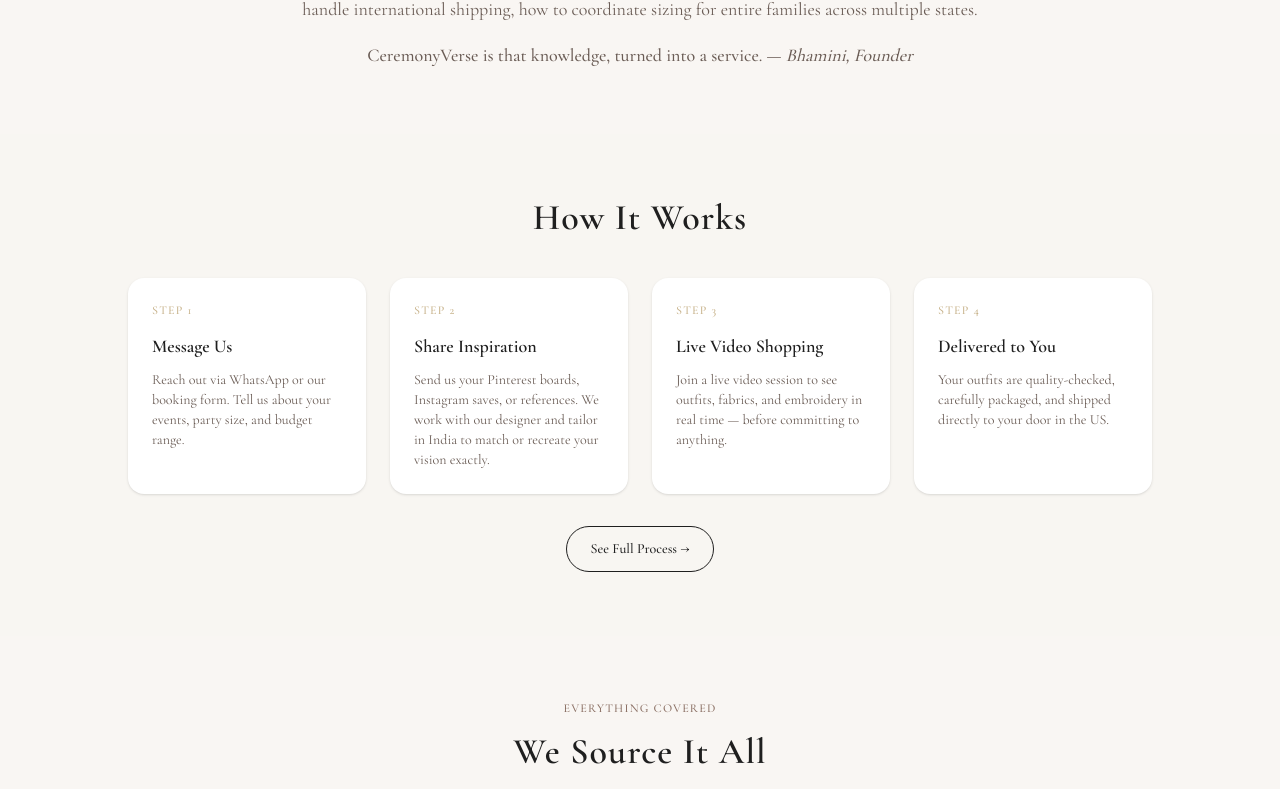
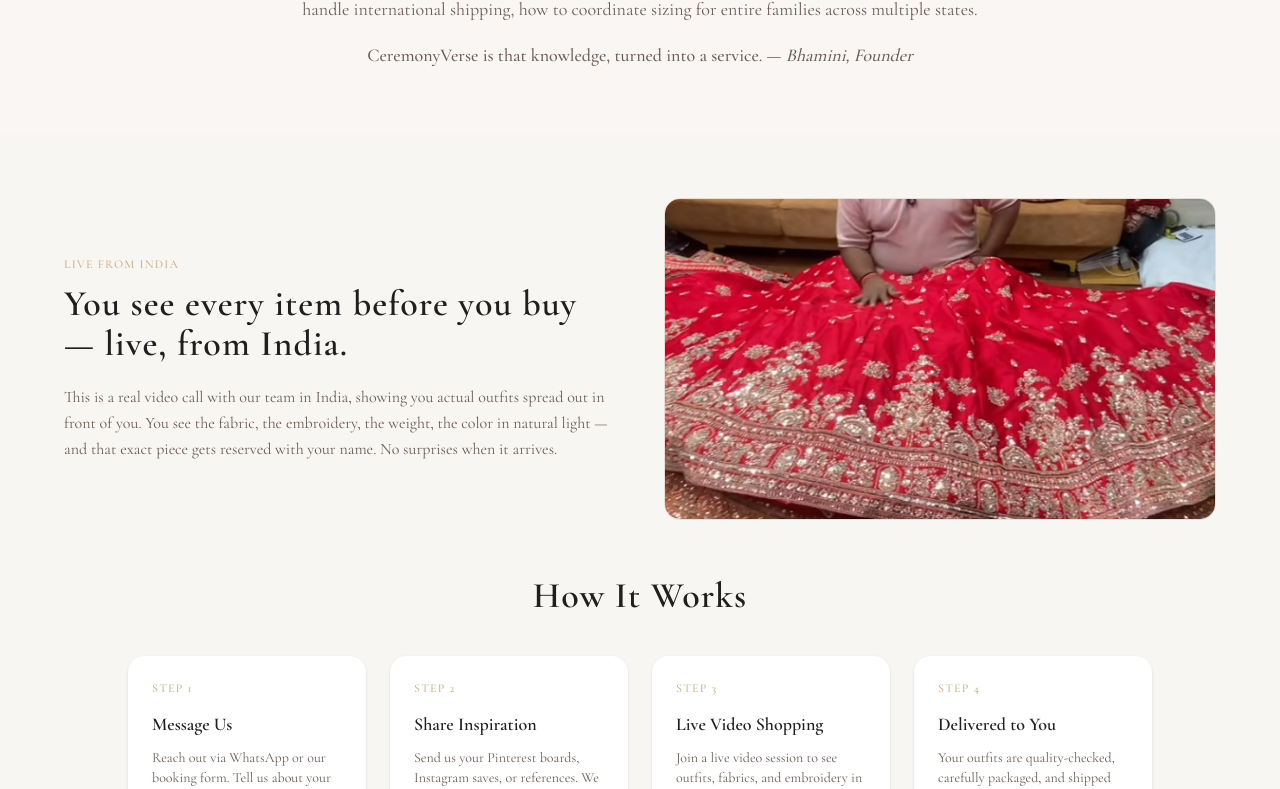
Before and after one commit to leylabernie/v0-ceremony-verse-wedding-concierge, a Next.js app: page / in a window 1280 px wide. Shown: the part 1815-2604 px from the top of the page. Built offline with nearby package versions, Linux system fonts and the light colour scheme.

Commit message:
Add real lehenga workshop photo to How It Works section — shows live video shopping experience

```diff
--- a/components/pages/home-page.tsx
+++ b/components/pages/home-page.tsx
@@ -325,8 +325,28 @@ export function HomePage({ onNavigate }: HomePageProps) {
       </section>
 
       {/* HOW IT WORKS */}
-      <section className="py-16 px-6 text-center">
-        <h2 className="text-3xl md:text-4xl font-semibold text-[#1f1f1f] mb-10">
+      <section className="py-16 px-6">
+        <div className="max-w-6xl mx-auto grid md:grid-cols-2 gap-12 items-center mb-14">
+          <div>
+            <p className="text-xs tracking-widest uppercase font-medium mb-3" style={{ color: "var(--cv-accent)" }}>Live From India</p>
+            <h2 className="font-['Cormorant_Garamond'] text-4xl font-semibold text-[#1f1f1f] mb-5">
+              You see every item before you buy — live, from India.
+            </h2>
+            <p className="text-base leading-relaxed" style={{ color: "#6a5c55" }}>
+              This is a real video call with our team in India, showing you actual outfits spread out in front of you. You see the fabric, the embroidery, the weight, the color in natural light — and that exact piece gets reserved with your name. No surprises when it arrives.
+            </p>
+          </div>
+          <div className="rounded-2xl overflow-hidden" style={{ border: "1px solid #e6dfd5" }}>
+            {/* eslint-disable-next-line @next/next/no-img-element */}
+            <img
+              src="/images/live-video-shopping-india.jpg"
+              alt="Real bridal lehenga workshop in India — CeremonyVerse live video shopping experience for NRI brides in USA"
+              style={{ width: "100%", height: "320px", objectFit: "cover", display: "block" }}
+            />
+          </div>
+        </div>
+
+        <h2 className="text-3xl md:text-4xl font-semibold text-[#1f1f1f] mb-10 text-center">
           How It Works
         </h2>
 
```
Also changed, not shown: public/images/live-video-shopping-india.jpg (added).
